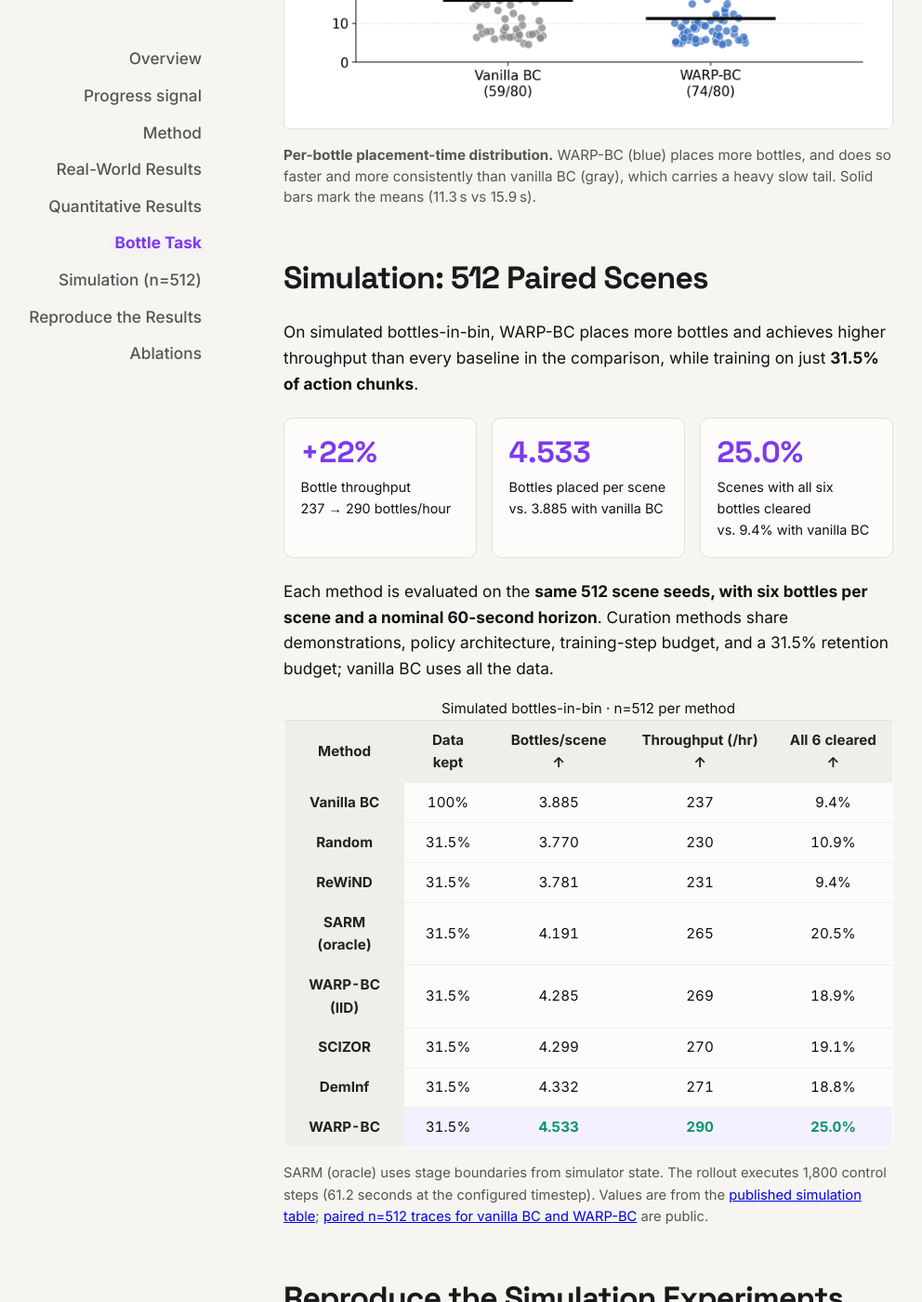
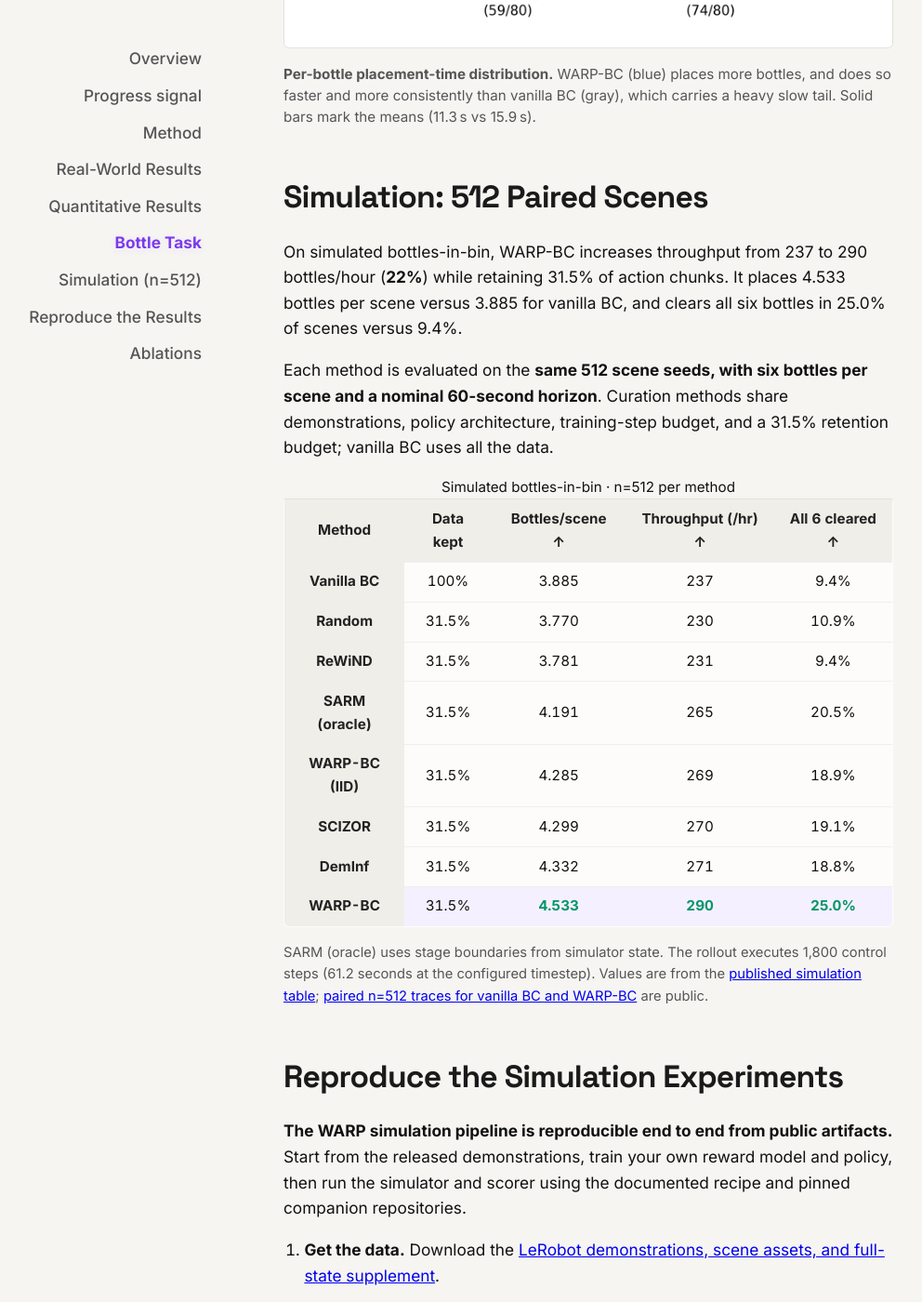
Before and after one commit to uynitsuj/uynitsuj.github.io, a Jekyll site: the page warp-rm/index.html, which Jekyll copies as it is, in a window 1280 px wide and 1400 px high, scrolled down 12582 px. Shown: the whole window at 93% size, without its empty margins (7-999 px from the left). Built offline with Jekyll 4.4.1, drawn with Linux system fonts in a browser that asks for light colours.

Commit message:
Use plain prose and tables for WARP simulation results

```diff
--- a/warp-rm/index.html
+++ b/warp-rm/index.html
@@ -618,23 +618,15 @@
     .sampler-caption { margin-top: 0.6rem; color: var(--muted); font-size: 0.95rem; line-height: 1.5; }
 
     /* Public simulation release */
-    .release-callout { margin: 1.5rem 0 0; padding: 1.35rem 1.5rem; text-align: left; background: #ede7fb; border: 1px solid #d7c7f5; border-radius: 12px; }
-    .release-kicker { margin: 0 0 .35rem; color: #6230ad; font-size: .78rem; font-weight: 800; letter-spacing: .08em; text-transform: uppercase; }
+    .release-callout { margin: 1.5rem 0 0; padding: 1.2rem 0 0; text-align: left; border-top: 1px solid var(--hairline); }
+    .release-kicker { margin: 0 0 .35rem; color: var(--muted); font-size: .9rem; }
     .release-callout h2 { margin: 0 0 .55rem; font-size: 1.45rem; }
     .release-callout p { margin: .4rem 0; }
     .release-links { display: flex; flex-wrap: wrap; gap: .6rem 1.2rem; margin-top: .85rem; }
     .release-links a { color: #6230ad; font-weight: 600; text-underline-offset: 3px; }
-    .sim-metrics { display: grid; grid-template-columns: repeat(3, minmax(0, 1fr)); gap: 1rem; margin: 1.4rem 0; }
-    .sim-metric { padding: 1.1rem; border: 1px solid var(--hairline); border-radius: 10px; background: var(--surface); }
-    .sim-metric strong { display: block; color: var(--accent); font-family: var(--title-font); font-size: 2rem; line-height: 1.2; }
-    .sim-metric span { display: block; margin-top: .4rem; font-size: .9rem; }
     .sim-note { color: var(--muted); font-size: .92rem; }
     .repro-steps { padding-left: 1.4rem; }
     .repro-steps li { margin: .65rem 0; }
-    @media (max-width: 600px) {
-      .sim-metrics { grid-template-columns: 1fr; gap: .65rem; }
-      .release-callout { padding: 1.1rem; }
-    }
   </style>
 </head>
 <body>
@@ -1294,13 +1286,9 @@
 
     <section id="simulation">
       <h1>Simulation: 512 Paired Scenes</h1>
-      <p>On simulated bottles-in-bin, WARP-BC places more bottles and achieves higher throughput
-        than every baseline in the comparison, while training on just <b>31.5% of action chunks</b>.</p>
-      <div class="sim-metrics" aria-label="WARP-BC compared with vanilla BC in simulation">
-        <div class="sim-metric"><strong>+22%</strong><span>Bottle throughput<br>237 &rarr; 290 bottles/hour</span></div>
-        <div class="sim-metric"><strong>4.533</strong><span>Bottles placed per scene<br>vs. 3.885 with vanilla BC</span></div>
-        <div class="sim-metric"><strong>25.0%</strong><span>Scenes with all six bottles cleared<br>vs. 9.4% with vanilla BC</span></div>
-      </div>
+      <p>On simulated bottles-in-bin, WARP-BC increases throughput from 237 to 290 bottles/hour
+        (<b>22%</b>) while retaining 31.5% of action chunks. It places 4.533 bottles per scene
+        versus 3.885 for vanilla BC, and clears all six bottles in 25.0% of scenes versus 9.4%.</p>
       <p id="sim-protocol">Each method is evaluated on the <b>same 512 scene seeds, with six bottles
         per scene and a nominal 60-second horizon</b>. Curation methods share demonstrations,
         policy architecture, training-step budget, and a 31.5% retention budget; vanilla BC uses all the data.</p>
```
